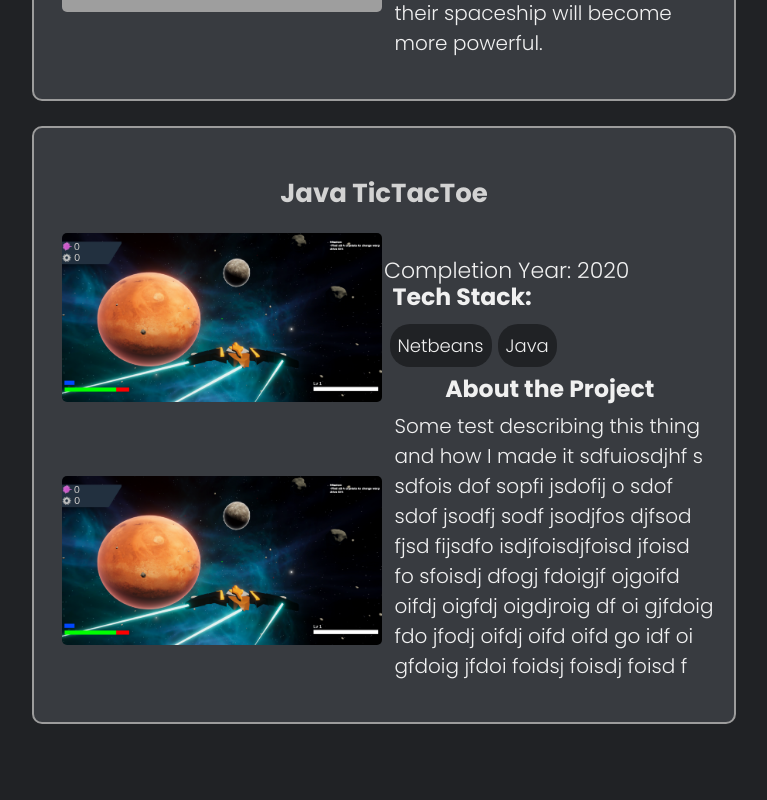
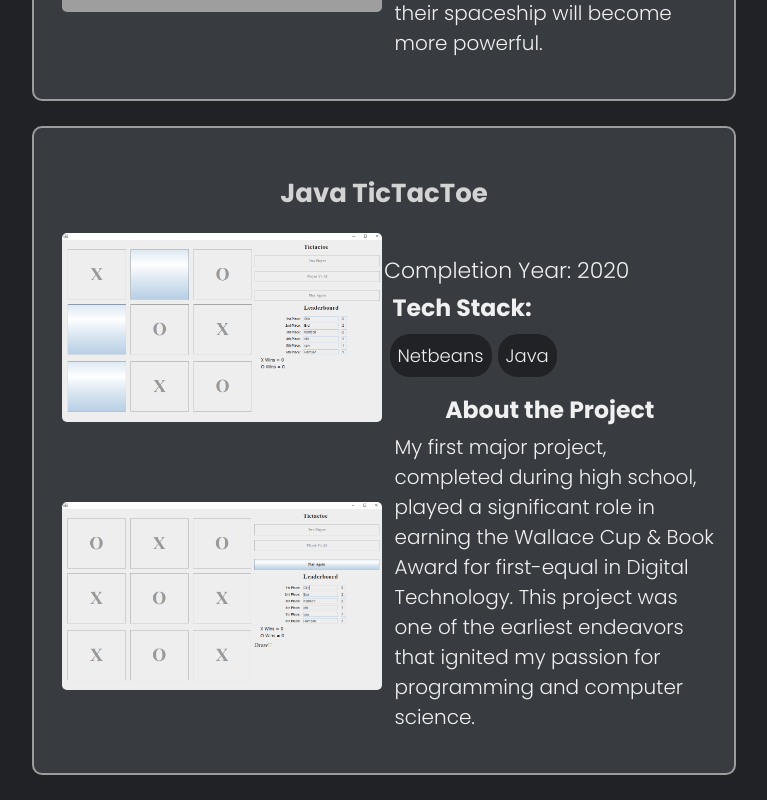
Before and after one commit to eyal132/eyals_portfolio, a React (Create React App) app in the folder client/: page / in a window 1280 px wide. Shown: the part 3634-4434 px from the top of the page, without its empty margins (256-1023 px from the left). Before the commit the page ends 4383 px from the top, so only its background shows below. Built offline with nearby package versions, Linux system fonts and the light colour scheme; grey boxes are pictures that could not be loaded; a web font is replaced by a local one.

Commit message:
Finished Initial Version

```diff
--- a/client/src/components/Home.js
+++ b/client/src/components/Home.js
@@ -10,6 +10,8 @@ import Cloud1 from '../media/Cloud1.png';
 import Cloud2 from '../media/Cloud2.png';
 import Radiation1 from '../media/radiation1.png';
 import Radiation2 from '../media/radiation2.png';
+import TicTacToe1 from '../media/JavaTicTacToe1.png';
+import TicTacToe2 from '../media/JavaTicTacToe2.png';
 
 function Home() {
 
@@ -114,13 +116,13 @@ function Home() {
   </tr>
   <tr>
     <p id="date">Completion Year: 2020</p>
-    <td><img className="tableIMG" src={spaceIMG} alt="Project" /><div className='tech-stack-container'><h2 id="techStack">Tech Stack: </h2>
+    <td><img className="tableIMG" src={TicTacToe1} alt="Project" /><div className='tech-stack-container'><h2 id="techStack">Tech Stack: </h2>
     <div class="tech-items">
         <p class="techCard">Netbeans</p>
         <p class="techCard">Java</p></div>
         </div>
-        <img className="tableIMG" src={spaceIMG} alt="Project" />
-        <div id="aboutProject"><h2 id="aboutTitle">About the Project</h2><p id="aboutText">Some test describing this thing and how I made it sdfuiosdjhf s sdfois dof sopfi jsdofij o sdof sdof jsodfj sodf jsodjfos djfsod fjsd fijsdfo isdjfoisdjfoisd jfoisd fo sfoisdj dfogj fdoigjf ojgoifd oifdj oigfdj  oigdjroig df oi gjfdoig fdo jfodj oifdj oifd oifd go idf oi gfdoig jfdoi foidsj foisdj foisd f</p></div></td>
+        <img className="tableIMG" src={TicTacToe2} alt="Project" />
+        <div id="aboutProject"><h2 id="aboutTitle">About the Project</h2><p id="aboutText">My first major project, completed during high school, played a significant role in earning the Wallace Cup & Book Award for first-equal in Digital Technology. This project was one of the earliest endeavors that ignited my passion for programming and computer science.</p></div></td>
   </tr>
   </div>
 </table>
```
Also changed, not shown: client/src/media/JavaTicTacToe1.png (added), client/src/media/JavaTicTacToe2.png (added).
